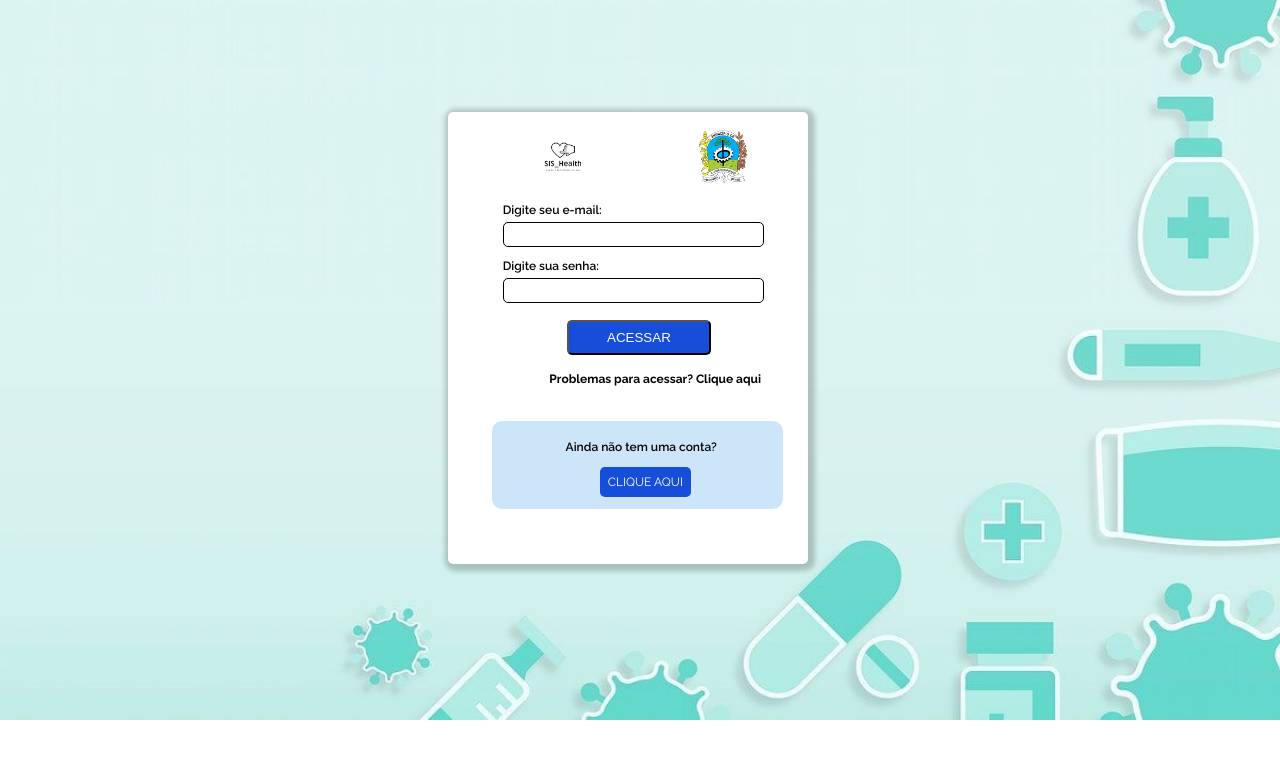
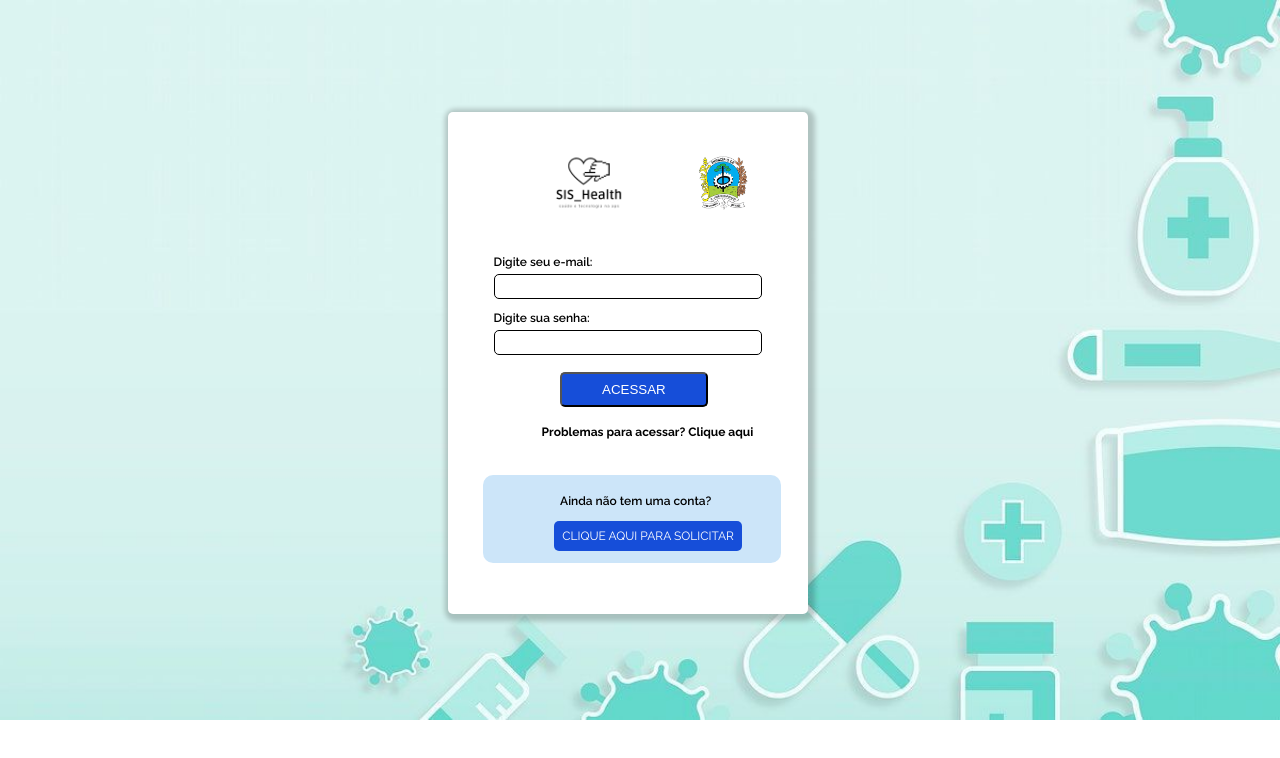
Before and after one commit to bruvini/SIS_Health, a plain HTML site: page index.html in a window 1280 px wide. Drawn offline with Linux system fonts and the light colour scheme.

Commit message:
Atualização página inicial

```diff
--- a/index.css
+++ b/index.css
@@ -107,6 +107,10 @@ body{
         grid-template-columns: 35% 65%;
     }
 
+    .bloco{
+        margin-left: -3%;
+    }
+
     .logos{
         display: grid;
         grid-template-columns: 50% 50%;
@@ -118,6 +122,7 @@ body{
     .logo{
         padding-left: 70px;
         text-align: center;
+        width: 120px;
     }
 
     .sjp{
@@ -127,11 +132,11 @@ body{
     .parte1 {
         margin-top: 25%;
         margin-left: 100%;
-        height: 450px;
+        height: 500px;
     }
 
     .botao__cad {
-        margin-left: 35%;
+        margin-left: 20%;
     }
 
     .botao__login:hover,
--- a/index.html
+++ b/index.html
@@ -40,7 +40,7 @@
 
             <div class="acesso">
                 <p class="texto__cad">Ainda não tem uma conta?</p>
-                <a href="#" class="botao__cad">CLIQUE AQUI</a>
+                <a href="https://api.whatsapp.com/send?phone=5548999064149&text=Ol%C3%A1!%20Gostaria%20de%20criar%20minha%20conta%20no%20Portal%20ATIPO" class="botao__cad">CLIQUE AQUI PARA SOLICITAR</a>
             </div>
         </div>
 </div>
```
